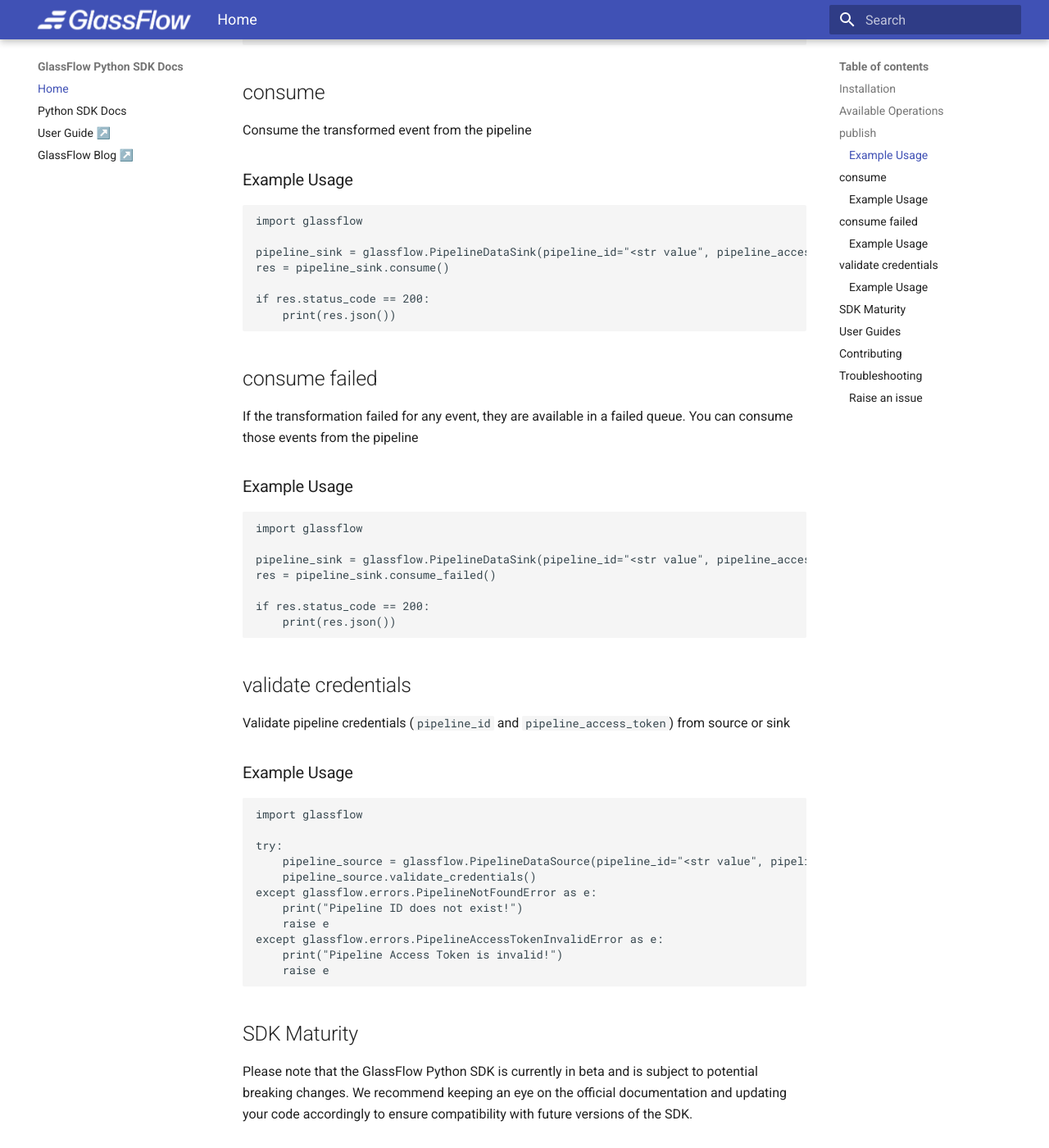
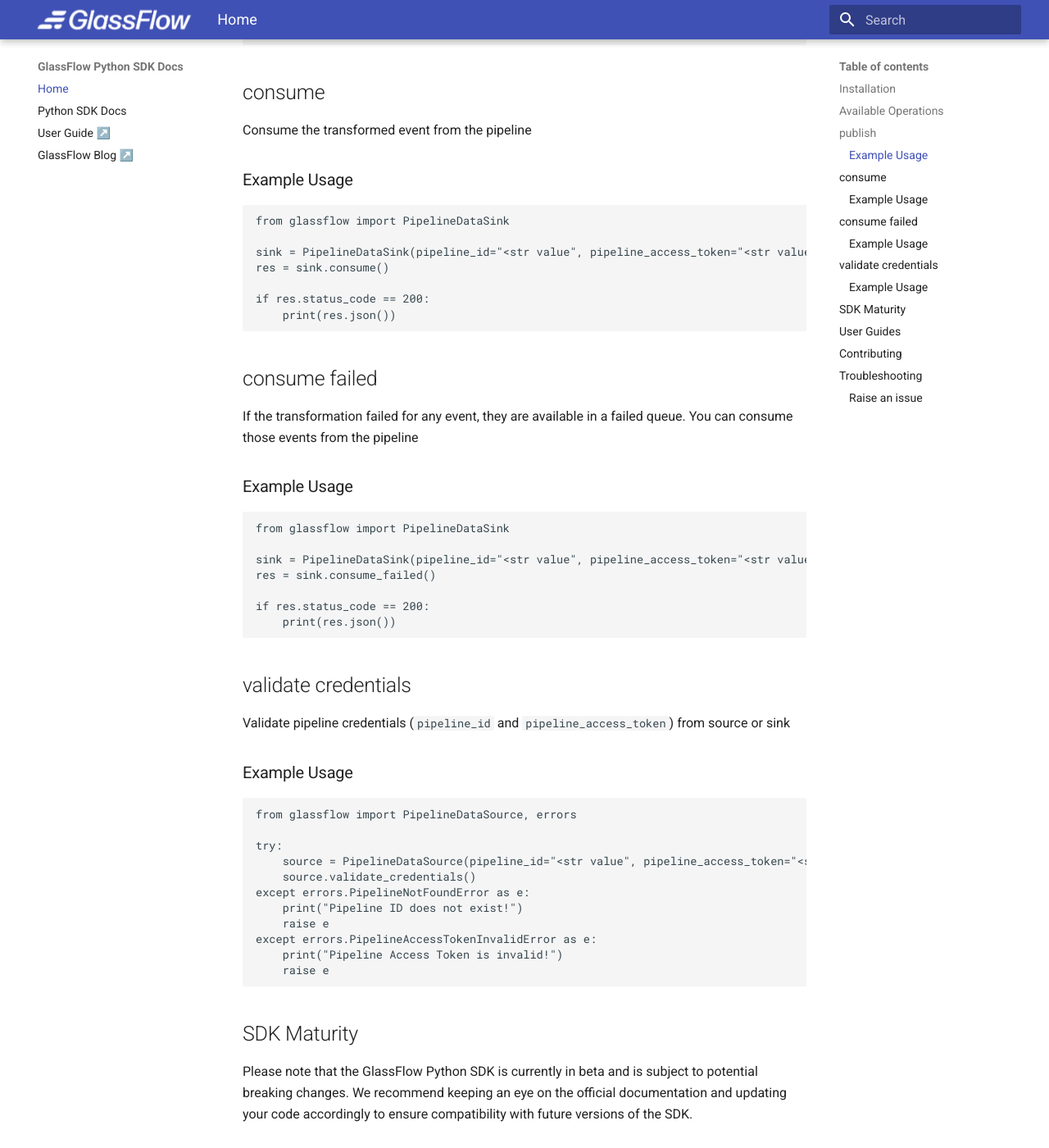
Before and after one commit to glassflow/glassflow-python-sdk, an MkDocs documentation site: the page built from docs/index.md, in a window 1280 px wide and 1400 px high, scrolled down 959 px. Shown: the whole window at 82% size. Built offline with MkDocs 1.6.1 and Material for MkDocs 9.7.7, drawn with Linux system fonts in a browser that asks for light colours; some of the changed text lies outside the part shown.

Commit message:
simplify docs code

````diff
--- a/docs/index.md
+++ b/docs/index.md
@@ -26,11 +26,11 @@ Publish a new event into the pipeline
 ### Example Usage
 
 ```python
-import glassflow
+from glassflow import PipelineDataSource
 
-pipeline_source = glassflow.PipelineDataSource(pipeline_id="<str value", pipeline_access_token="<str token>")
+source = PipelineDataSource(pipeline_id="<str value", pipeline_access_token="<str token>")
 data = {} # your json event
-res = pipeline_source.publish(request_body=data)
+res = source.publish(request_body=data)
 
 if res.status_code == 200:
     print("Published sucessfully")
@@ -45,10 +45,10 @@ Consume the transformed event from the pipeline
 ### Example Usage
 
 ```python
-import glassflow
+from glassflow import PipelineDataSink
 
-pipeline_sink = glassflow.PipelineDataSink(pipeline_id="<str value", pipeline_access_token="<str value>")
-res = pipeline_sink.consume()
+sink = PipelineDataSink(pipeline_id="<str value", pipeline_access_token="<str value>")
+res = sink.consume()
 
 if res.status_code == 200:
     print(res.json())
@@ -62,10 +62,10 @@ If the transformation failed for any event, they are available in a failed queue
 ### Example Usage
 
 ```python
-import glassflow
+from glassflow import PipelineDataSink
 
-pipeline_sink = glassflow.PipelineDataSink(pipeline_id="<str value", pipeline_access_token="<str value>")
-res = pipeline_sink.consume_failed()
+sink = PipelineDataSink(pipeline_id="<str value", pipeline_access_token="<str value>")
+res = sink.consume_failed()
 
 if res.status_code == 200:
     print(res.json())
@@ -78,15 +78,15 @@ Validate pipeline credentials (`pipeline_id` and `pipeline_access_token`) from s
 ### Example Usage
 
 ```python
-import glassflow
+from glassflow import PipelineDataSource, errors
 
 try:
-    pipeline_source = glassflow.PipelineDataSource(pipeline_id="<str value", pipeline_access_token="<str value>")
-    pipeline_source.validate_credentials()
-except glassflow.errors.PipelineNotFoundError as e:
+    source = PipelineDataSource(pipeline_id="<str value", pipeline_access_token="<str value>")
+    source.validate_credentials()
+except errors.PipelineNotFoundError as e:
     print("Pipeline ID does not exist!")
     raise e
-except glassflow.errors.PipelineAccessTokenInvalidError as e:
+except errors.PipelineAccessTokenInvalidError as e:
     print("Pipeline Access Token is invalid!")
     raise e
 ```
````
